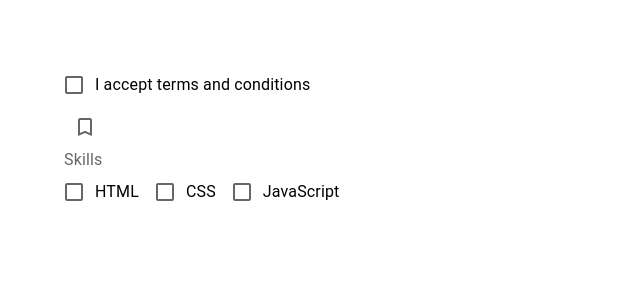
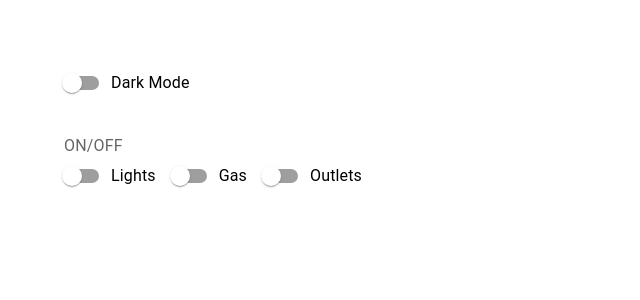
Before and after one commit to lilman109/react-mui-demo, a React (Create React App) app: page / in a window 1280 px wide. Shown: the top 300 px of the page, without its empty margins (0-640 px from the left). Built offline with nearby package versions, Linux system fonts and the light colour scheme.

Commit message:
switch component

```diff
--- a/src/App.tsx
+++ b/src/App.tsx
@@ -3,6 +3,7 @@ import MuiButton from './components/MuiButton';
 import MuiCheckbox from './components/MuiCheckbox';
 import MuiRadioButton from './components/MuiRadioButton';
 import MuiSelect from './components/MuiSelect';
+import MuiSwitch from './components/MuiSwitch';
 import MuiTextField from './components/MuiTextField';
 // import { MuiTypography } from './components/MuiTypography';
 
@@ -14,7 +15,8 @@ function App() {
       {/* <MuiTextField/> */}
       {/* <MuiSelect/> */}
       {/* <MuiRadioButton/> */}
-      <MuiCheckbox/>
+      {/* <MuiCheckbox/> */}
+      <MuiSwitch/>
     </div>
   );
 }
--- /dev/null
+++ b/src/components/MuiSwitch.tsx
@@ -0,0 +1,38 @@
+import { Box, FormControlLabel, FormGroup, FormLabel, Stack, Switch } from "@mui/material";
+import React, { useState } from "react";
+
+const MuiSwitch = () => {
+  const [checked, setChecked] = useState(false);
+  const handleChange = (event: React.ChangeEvent<HTMLInputElement>) => {
+    setChecked(event.target.checked);
+  };
+  return (
+    <Stack direction="column" spacing={4}>
+      <Box>
+        <FormControlLabel
+          label="Dark Mode"
+          control={<Switch checked={checked} onChange={handleChange} />}
+        ></FormControlLabel>
+      </Box>
+      <Box>
+        <FormLabel>ON/OFF</FormLabel>
+        <FormGroup row>
+        <FormControlLabel
+          label="Lights"
+          control={<Switch checked={checked} onChange={handleChange} />}
+        ></FormControlLabel>
+        <FormControlLabel
+          label="Gas"
+          control={<Switch checked={checked} onChange={handleChange} />}
+        ></FormControlLabel>
+        <FormControlLabel
+          label="Outlets"
+          control={<Switch checked={checked} onChange={handleChange} />}
+        ></FormControlLabel>
+        </FormGroup>
+      </Box>
+    </Stack>
+  );
+};
+
+export default MuiSwitch;
```
